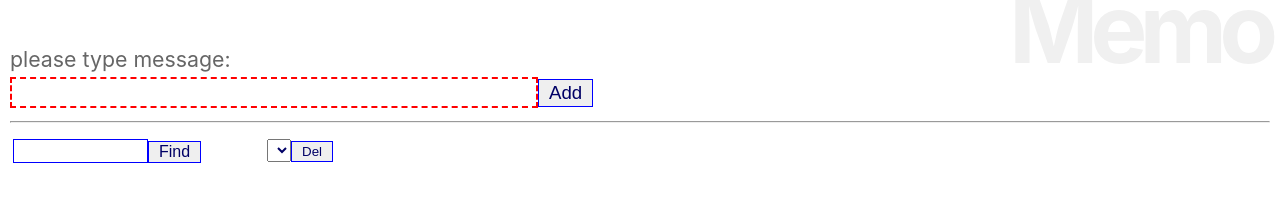
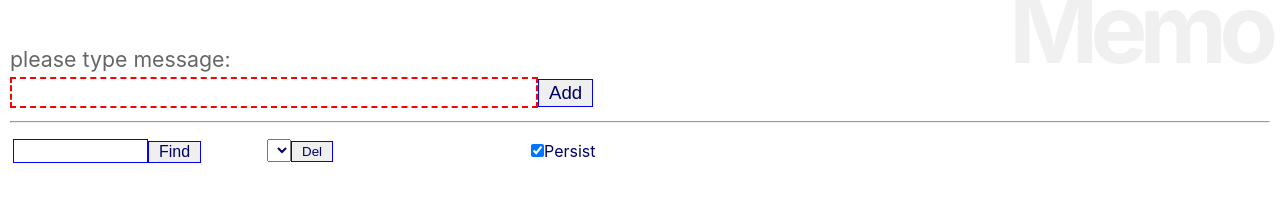
Before and after one commit to KazumichiShirai/reactjs_and_nextjs, a React (Create React App) app in the folder react_app/: page / in a window 1280 px wide. Shown: the top 223 px of the page. Built offline with nearby package versions, Linux system fonts and the light colour scheme.

Commit message:
Memo app with persist checkbox. Section 4-3, until list 4-20.

```diff
--- a/react_app/src/App.js
+++ b/react_app/src/App.js
@@ -5,7 +5,7 @@
 import AddForm from './memo/AddForm';
 import FindForm from './memo/FindForm';
 import DelForm from './memo/DelForm';
-
+import PersistForm from './memo/PersistForm';
 
 // Appコンポーネント
 class App extends Component {
@@ -27,6 +27,7 @@
         <table><tbody><tr>
           <td style={this.td}><FindForm /></td>
           <td style={this.td}><DelForm /></td>
+          <td style={this.td}><PersistForm /></td>
         </tr></tbody></table>
         <Memo />
       </div>
--- a/react_app/src/index.js
+++ b/react_app/src/index.js
@@ -14,7 +14,8 @@
 const persistConfig = {
     key: 'memo',
     storage,
-
+    blacklist: ['message', 'mode', 'fdata'],
+    whitelist: ['data']
 };
 
 
--- /dev/null
+++ b/react_app/src/memo/PersistForm.js
@@ -0,0 +1,52 @@
+import React, { Component } from 'react';
+import { connect } from 'react-redux';
+import pstore from '../index';
+
+
+class PersistForm extends Component {
+  check = {
+    margin:"5px 0px"
+  }
+  label = {
+    fontSize:"12pt",
+    color:"#006",
+    padding:"2px 10px"
+  }
+
+  constructor(props){
+    super(props);
+    this.state = {
+      check:'on',
+    }
+    this.doChange = this.doChange.bind(this);
+  }
+
+
+  doChange(e){
+    let f = e.target.checked;
+    this.setState({
+      check: f ? 'on' : ''
+    });
+    if (f){
+      pstore.persist();
+      pstore.flush();
+    } else {
+      pstore.pause();
+    }
+  }
+
+
+  render(){
+    return (
+      <div>
+        <label style={this.label}>
+        <input type="checkbox" id="check" size="40" onChange={this.doChange}
+          style={this.check} checked={this.state.check} />
+        Persist</label>
+      </div>
+    );
+  }
+
+
+}
+export default connect((state)=>state)(PersistForm);
```
